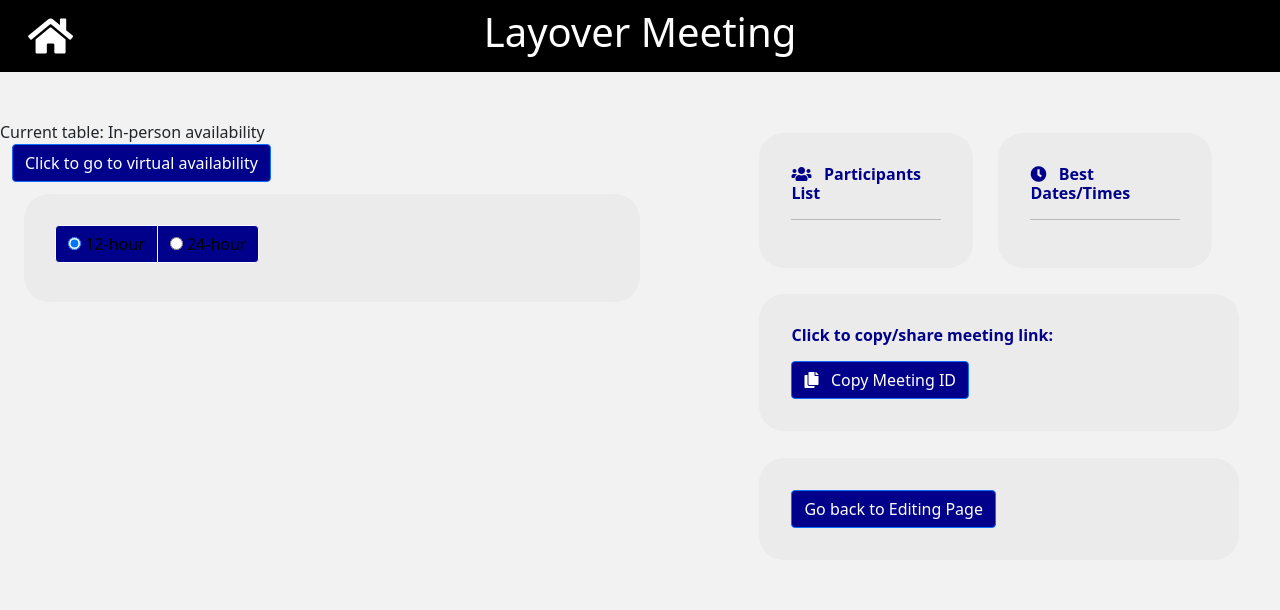
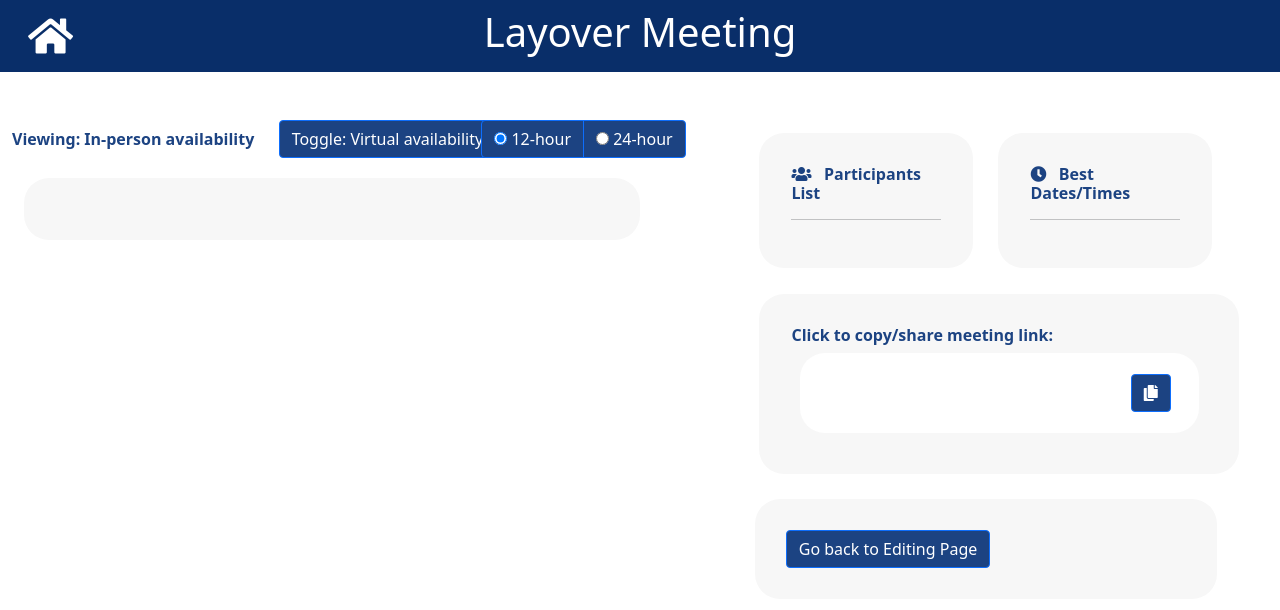
Before and after one commit to UCSD-CSE-210-2021/cse-210-team-project-layover, a Flask app: template templates/results.html in a window 1280 px wide. Shown: the top 610 px of the page. Run offline with Flask 2, Linux system fonts and the light colour scheme; the template is opened without the code that fills it, so the values that code supplies are empty; some libraries are stand-ins or nearby versions.

Commit message:
Update UI

```diff
--- a/static/results.js
+++ b/static/results.js
@@ -32,7 +32,7 @@ $(document).ready(function() {
 	var usersMeetingInfo = all_data.meeting_info.users;
 
 	if(meetingType === "remote"){
-		$("#curr_table_type").html("Current table: virtual availability")
+		$("#curr_table_type").html("Viewing: Virtual availability")
 		currTable = false;
 	}
 
@@ -156,15 +156,15 @@ $(document).ready(function() {
 				$("#best-times").html(buildRecommendationList(bestTimesInPerson));
 				colorTable(inPersonResultTable);
 				highlightBestTimes(inPersonResultTable, bestTimesIdxInPerson, meetingLength);
-				$('#change_table').html("Click to go to virtual availability");
-				$("#curr_table_type").html("Current table: in-person availability");
+				$('#change_table').html("Toggle: Virtual availability");
+				$("#curr_table_type").html("Viewing: In-person availability");
 			}else{
 				$('#sched-results').append(buildTableHTML(startTime, endTime));
 				$("#best-times").html(buildRecommendationList(bestTimesVirtual));
 				colorTable(virtualResultTable);
 				highlightBestTimes(virtualResultTable, bestTimesIdxVirtual, meetingLength);
-				$('#change_table').html("Click to go to in-person availability");
-				$("#curr_table_type").html("Current table: virtual availability");
+				$('#change_table').html("Toggle: In-person availability");
+				$("#curr_table_type").html("Viewing: Virtual availability");
 			}
 		} else { // show specific user
 			if(currTable){
--- a/templates/layout.html
+++ b/templates/layout.html
@@ -20,18 +20,18 @@
 				color: white;
 			}
 			.picked-bg-color {
-				background-color: black;
+				background-color: #092E69;
 			}
 			.btn {
-				background-color: darkblue;
+				background-color: #1C4382;
 			}
 			.col-form-label, h5, h6{
-				color: darkblue;
+				color:#1C4382;
 				font-weight: bold;
 			}
 			.ui_box{
 				border-radius: 25px;
-				background: #ebebeb;
+				background: #f7f7f7;
 				padding: 5%;
 				margin: 2%;
 			}
--- a/templates/results.html
+++ b/templates/results.html
@@ -80,7 +80,7 @@
 	text-align: center;
 }
 body {
-    background: #F2F2F2;
+    <!-- background: #F2F2F2; -->
 }
 table {
 	table-layout: fixed;
@@ -116,25 +116,23 @@ tr:not(:first-child) td:not(:first-child) {
 	</div> -->
 
     <div class="col-6">
-        <div class="row" id="curr_table_type">
-            Current table: In-person availability
-        </div>
-        <div class="row" id="change_table_div">
-            <div class="col-3">
-                <button type="button" class="btn btn-primary" id="change_table">Click to go to virtual availability</button>
+        <div class="row">
+            <div class="col-5 col-form-label" id="curr_table_type">
+                Viewing: In-person availability
+            </div>
+            <div class="col-5" id="change_table_div">
+                <button type="button" class="btn btn-primary" id="change_table">Toggle: Virtual availability</button>
+            </div>
+            <div id="timeFormatSelector" class="btn-group col-1" style="margin-left: -10%;"> <!-- Needs to be changed. -->
+                <label class="btn btn-primary" onclick="reformatTimeDisplay('12h')">
+                    <input type="radio" name="radio1" checked> 12-hour </input>
+                </label>
+                <label class="btn btn-primary" onclick="reformatTimeDisplay('24h')">
+                    <input type="radio" name="radio1"> 24-hour </input>
+                </label>
             </div>
         </div>
-        <div id="sched-results" class="container ui_box">
-            <div id="timeFormatSelector" class="btn-group col-4" style="padding-left: 0px">
-                <label class="btn btn-light" onclick="reformatTimeDisplay('12h')">
-                    <input type="radio" name="radio" checked> 12-hour </input>
-                </label>
-                <label class="btn btn-light" onclick="reformatTimeDisplay('24h')">
-                    <input type="radio" name="radio"> 24-hour </input>
-                </label>
-            </div>
-
-        </div>
+        <div id="sched-results" class="container ui_box"></div>
     </div>
 
 
@@ -157,18 +155,20 @@ tr:not(:first-child) td:not(:first-child) {
             <div class="col-1"></div>
         </div>
 
-        <div class="row"> <!-- Hard-coded margin-top for now. Needs to be changed. -->
+        <div class="row">
             <div class="col-2"></div>
             <div class="col-9 ui_box">
                 <h6>Click to copy/share meeting link:</h6>
-                <p id="meetingId"></p>
-                <button type="button" class="btn btn-primary" id="copyBtn"><i class="fas fa-x fa-copy"></i> &nbsp; Copy Meeting ID</button>
+
+            <div class="row ui_box" style="background-color: white;">
+            <div class="col-10"><b id="meetingId"></b></div>
+            <div class="col-2"><button type="button" class="btn btn-primary" id="copyBtn"><i class="fas fa-x fa-copy"></i></button></div>
             </div>
             <div class="col-2"></div>
 
         </div>
 
-        <div class="row"> <!-- Hard-coded margin-top for now. Needs to be changed. -->
+        <div class="row">
             <div class="col-2"></div>
             <div class="col-9 ui_box">
                 <button type="button" class="btn btn-primary" id="editingPage">Go back to Editing Page</button>
```
Also changed, not shown: templates/scheduling-availability.html (+14 -13 lines).
